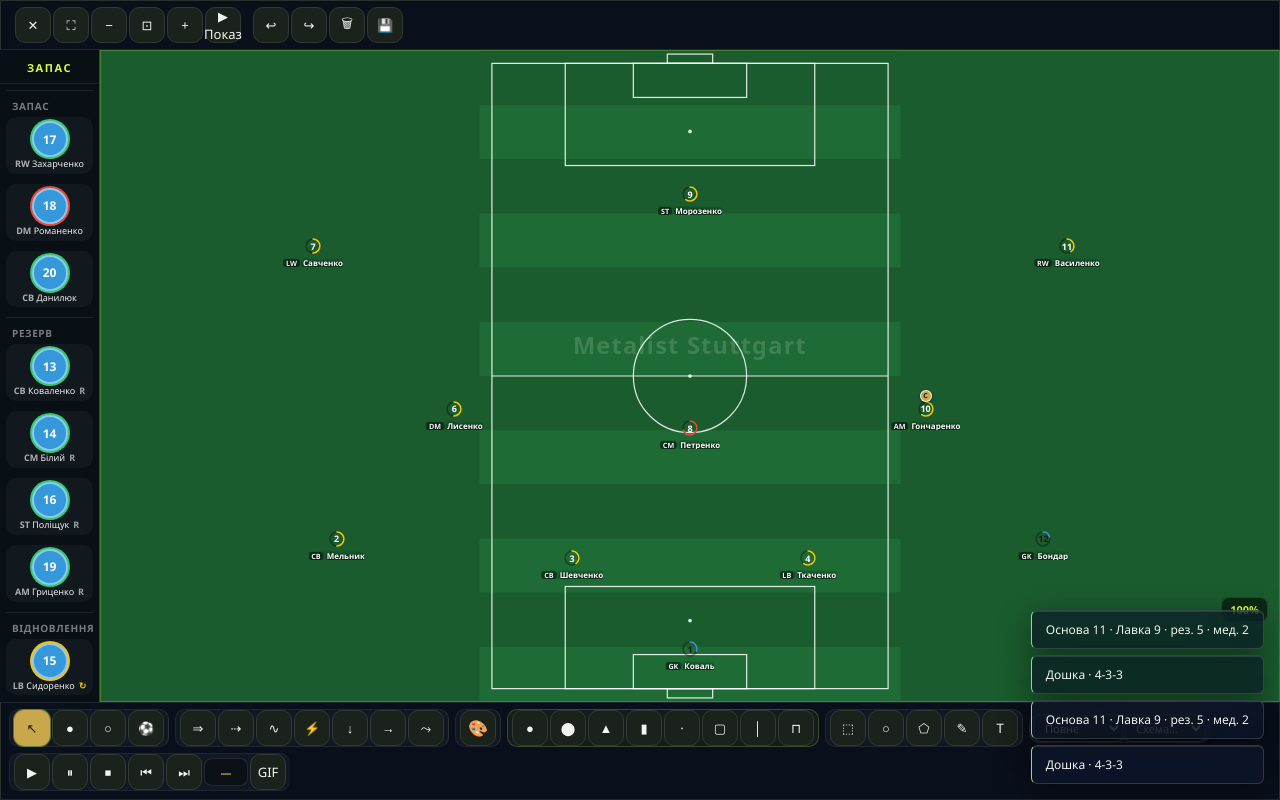
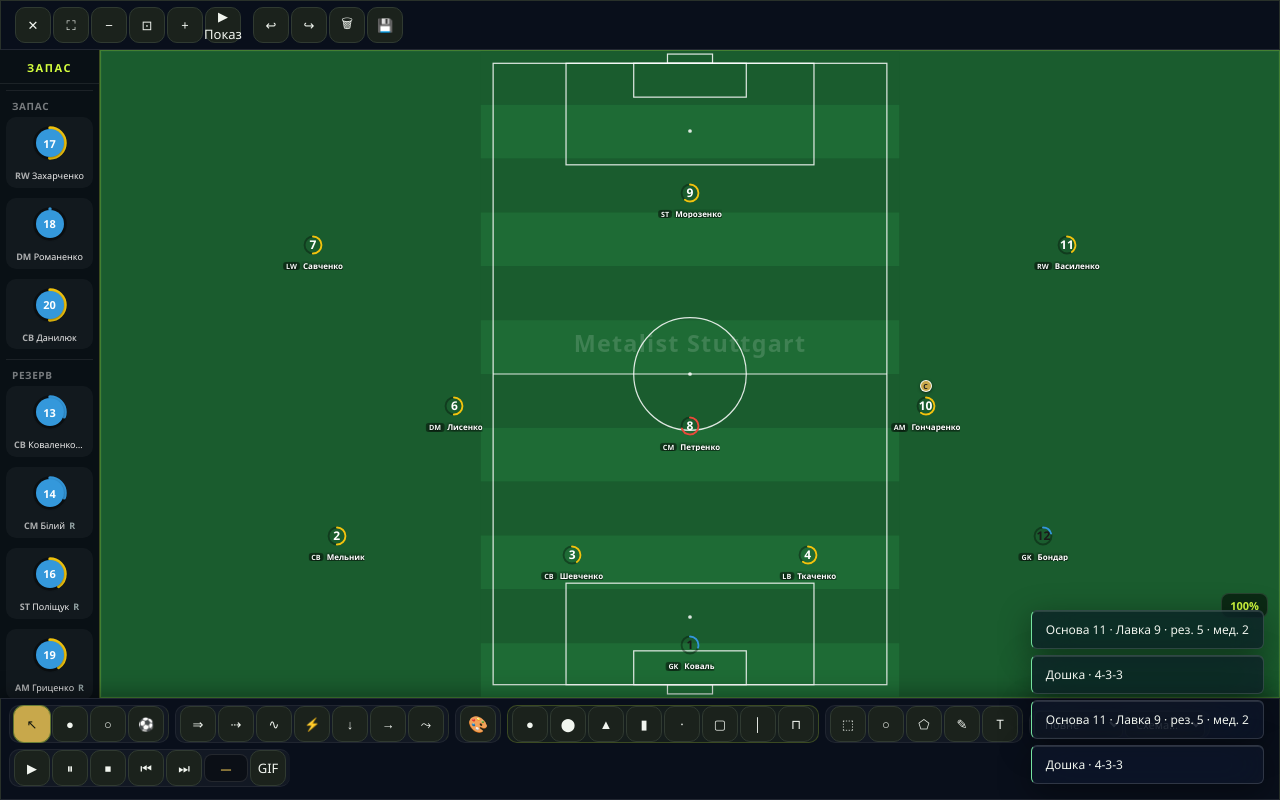
Before and after one commit to SangfoidEns/COACH, a website: page index.html in a window 1280 px wide. Both pictures are taken after a click on the button "Відкрити тактичну дошку". Drawn offline with Linux system fonts and the light colour scheme.

Commit message:
Add files via upload

```diff
--- a/src/board/BoardEngine.js
+++ b/src/board/BoardEngine.js
@@ -1355,21 +1355,22 @@ const BoardEngine = {
   tokenMetrics() {
     const c = document.getElementById('fieldContainer');
     const h = (c && c.clientHeight) || 600;
-    // Фішки гравців — як раніше (до збільшення ×2)
-    const player = Math.max(18, Math.min(34, h * 0.024));
-    const ball = Math.max(8, Math.min(14, player * 0.38));
-    // Інвентар ×2 від «крихітного» варіанту, чітко менший за фішку
-    const inv = Math.max(8, Math.min(16, player * 0.42));
-    const cone = Math.max(9, inv * 1.05);
+    // Гравці ×2 відносно попереднього стабільного розміру
+    const player = Math.max(32, Math.min(52, h * 0.048));
+    const ball = Math.max(10, Math.min(18, player * 0.34));
+    // Інвентар пропорційний, ворота окремо більші (goal)
+    const inv = Math.max(10, Math.min(18, player * 0.32));
+    const cone = Math.max(10, inv * 1.05);
     const equip = inv;
-    const chip = Math.max(8, inv * 0.95);
-    const chipLg = Math.max(10, inv * 1.2);
-    const mark = Math.max(5, inv * 0.55);
-    const markSq = Math.max(8, inv * 0.95);
+    const chip = Math.max(9, inv * 0.95);
+    const chipLg = Math.max(11, inv * 1.15);
+    const mark = Math.max(6, inv * 0.5);
+    const markSq = Math.max(9, inv * 0.9);
+    const goal = Math.max(28, Math.min(48, player * 0.85)); // міні-ворота ≈ ×2+ від інвентарю
     return {
-      player, ball, cone, equip, chip, chipLg, mark, markSq, inv,
-      font: Math.max(9, Math.min(14, player * 0.36)),
-      ringPad: Math.max(10, Math.round(player * 0.45))
+      player, ball, cone, equip, chip, chipLg, mark, markSq, inv, goal,
+      font: Math.max(12, Math.min(18, player * 0.34)),
+      ringPad: Math.max(12, Math.round(player * 0.4))
     };
   },
 
@@ -1532,7 +1533,13 @@ const BoardEngine = {
     const chipHtml = (o) => {
       const pl = o.playerId ? (s.players || []).find(p => p.id === o.playerId) : null;
       const readiness = o.readiness != null ? o.readiness : (pl && (pl.readiness != null ? pl.readiness : pl.condition)) || 70;
+      const loadVal = o.load != null ? o.load : (pl && pl.load != null ? pl.load : null);
       const ringC = readiness >= 80 ? '#2ecc71' : readiness >= 50 ? '#f1c40f' : '#e74c3c';
+      const loadPct = loadVal != null ? Math.max(0, Math.min(1, (+loadVal) / 10)) : (readiness / 100);
+      const loadCol = loadVal != null
+        ? (loadPct >= 0.7 ? '#e74c3c' : loadPct >= 0.4 ? '#f1c40f' : '#3498db')
+        : ringC;
+      const circ = 2 * Math.PI * 15;
       const bg = o.chipColor || o.color || '';
       const st = o.status || (pl && pl.status) || '';
       const grp = (pl && pl.group) || '';
@@ -1542,9 +1549,13 @@ const BoardEngine = {
       else if (grp === 'reserve') tag = '<span class="bench-tag res">R</span>';
       const bgStyle = bg ? 'background:' + bg : '';
       const on = (pending === o.id || s.activeBoard.selectedId === o.id) ? ' on' : '';
-      return '<div class="bench-chip' + on + '" data-id="' + o.id + '" title="Перетягніть на поле">' +
-        '<div class="bench-avatar" style="' + bgStyle + ';box-shadow:0 0 0 2px ' + ringC + '">' +
-        '<span class="bench-num">' + (o.number || '') + '</span></div>' +
+      const ringSvg = '<svg class="bench-ring" viewBox="0 0 40 40" aria-hidden="true">' +
+        '<circle cx="20" cy="20" r="15" fill="none" stroke="rgba(0,0,0,0.35)" stroke-width="3.5"/>' +
+        '<circle cx="20" cy="20" r="15" fill="none" stroke="' + loadCol + '" stroke-width="3.5" stroke-dasharray="' +
+        (loadPct * circ) + ' ' + circ + '" stroke-linecap="round" transform="rotate(-90 20 20)"/></svg>';
+      return '<div class="bench-chip' + on + '" data-id="' + o.id + '" title="Перетягніть на поле · готовність ' + Math.round(readiness) + '%">' +
+        '<div class="bench-avatar-wrap">' + ringSvg +
+        '<div class="bench-avatar" style="' + bgStyle + '"><span class="bench-num">' + (o.number || '') + '</span></div></div>' +
         '<div class="bench-meta"><span class="bench-pos">' + (o.position || (pl && pl.position) || '') + '</span> ' +
         '<span class="bench-name">' + (o.label || '') + '</span>' + tag + '</div></div>';
     };
@@ -1654,8 +1665,8 @@ const BoardEngine = {
         return;
       }
       if (o.type === 'minigoal') {
-        const s = m.equip * 1.5;
-        html += `<div class="eq inv-goal" data-id="${o.id}" style="${L};width:${s * 1.3}px;height:${s * 0.85}px">` +
+        const s = m.goal || (m.equip * 3);
+        html += `<div class="eq inv-goal" data-id="${o.id}" style="${L};width:${s}px;height:${s * 0.7}px">` +
           `<svg viewBox="0 0 40 28" width="100%" height="100%"><path d="M4 26 V8 H36 V26" fill="none" stroke="#ecf0f1" stroke-width="2.2"/><path d="M4 8 H36" stroke="#ecf0f1" stroke-width="1.5" opacity=".5"/><line x1="12" y1="8" x2="12" y2="26" stroke="rgba(255,255,255,.25)" stroke-width="1"/><line x1="20" y1="8" x2="20" y2="26" stroke="rgba(255,255,255,.25)" stroke-width="1"/><line x1="28" y1="8" x2="28" y2="26" stroke="rgba(255,255,255,.25)" stroke-width="1"/></svg></div>`;
         return;
       }
--- a/src/styles/app.css
+++ b/src/styles/app.css
@@ -1119,11 +1119,15 @@ body.mode-board-focus #boardToolbar.btb {
 body.mode-board-focus #playersLayer .pt,
 body.mode-board-focus #playersLayer .ball,
 body.mode-board-focus #playersLayer .eq {
-  max-width: 20px !important;
-  max-height: 24px !important;
+  max-width: 22px !important;
+  max-height: 26px !important;
   background: transparent !important;
   border: none !important;
   box-shadow: none !important;
+}
+#playersLayer .eq.inv-goal {
+  max-width: 56px !important;
+  max-height: 40px !important;
 }
 
 #boardToolbar .tb-exit {
@@ -3940,8 +3944,8 @@ body.board-only-mode #boardToolbarBottom.btb-bottom {
   max-height: 22px !important;
 }
 #playersLayer .eq.inv-goal {
-  max-width: 28px !important;
-  max-height: 20px !important;
+  max-width: 56px !important;
+  max-height: 40px !important;
 }
 #playersLayer .eq.inv-ladder {
   max-width: 24px !important;
@@ -4096,3 +4100,83 @@ body.role-player .mni[data-view="board"] { display: none !important; }
   position: relative;
   z-index: 2;
 }
+
+/* Лавка: індикатор готовності/load як на полі */
+.bench-avatar-wrap {
+  position: relative;
+  width: 40px;
+  height: 40px;
+  flex-shrink: 0;
+  display: flex;
+  align-items: center;
+  justify-content: center;
+}
+.bench-ring {
+  position: absolute;
+  inset: 0;
+  width: 40px;
+  height: 40px;
+  pointer-events: none;
+  z-index: 0;
+}
+.bench-avatar-wrap .bench-avatar {
+  position: relative;
+  z-index: 1;
+  width: 28px;
+  height: 28px;
+  border-radius: 50%;
+  display: flex;
+  align-items: center;
+  justify-content: center;
+  font-size: 11px;
+  font-weight: 800;
+  border: none;
+  box-shadow: 0 1px 3px rgba(0,0,0,.4);
+}
+.bench-chip {
+  display: flex;
+  align-items: center;
+  gap: 8px;
+  padding: 6px 8px;
+  min-height: 44px;
+}
+
+/* ═══ Нижня панель дошки не обрізається ═══ */
+#v-board.view-board,
+#v-board.view.on,
+body.mode-board-focus #v-board {
+  display: flex !important;
+  flex-direction: column !important;
+  height: 100% !important;
+  max-height: 100% !important;
+  min-height: 0 !important;
+  overflow: hidden !important;
+  padding-bottom: 0 !important;
+}
+#v-board #boardToolbarTop.btb-top,
+#v-board #boardToolbarBottom.btb-bottom {
+  flex: 0 0 auto !important;
+  position: relative !important;
+  z-index: 60 !important;
+  visibility: visible !important;
+  opacity: 1 !important;
+  max-height: none !important;
+  overflow: visible !important;
+}
+#v-board #boardToolbarBottom.btb-bottom {
+  padding-bottom: max(12px, env(safe-area-inset-bottom, 0px) + 8px) !important;
+  min-height: 52px !important;
+  overflow-x: auto !important;
+  overflow-y: visible !important;
+  -webkit-overflow-scrolling: touch;
+}
+#v-board #boardArea.ba {
+  flex: 1 1 auto !important;
+  min-height: 0 !important;
+  overflow: hidden !important;
+}
+/* Не ховати панель під клавіатурою Telegram — підняти над home indicator */
+body.mode-board-focus #boardToolbarBottom {
+  margin-bottom: 0 !important;
+  box-shadow: 0 -4px 20px rgba(0,0,0,.35) !important;
+}
```
